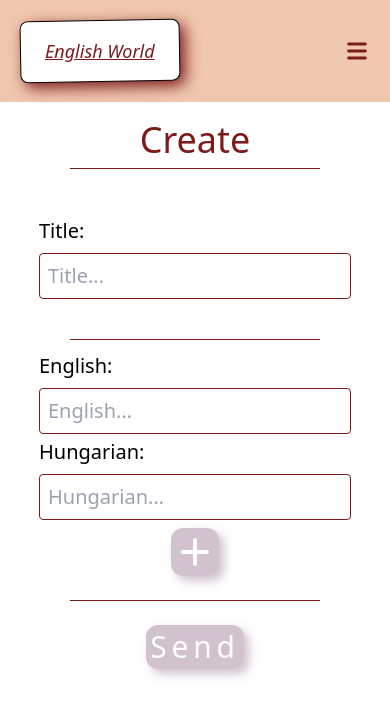
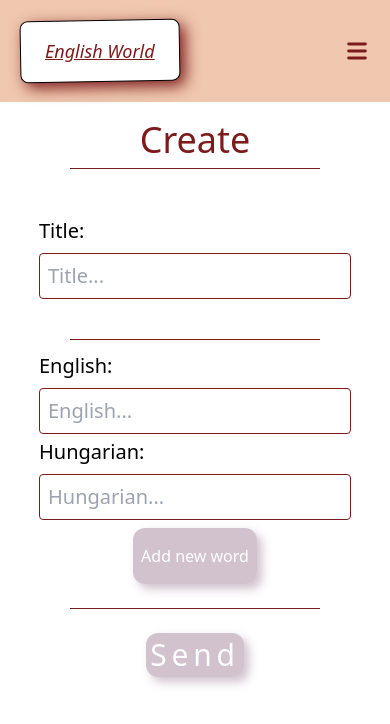
Before and after one commit to balazs21mate/English_world, a React (Create React App) app in the folder english_world_ui/: page /create in a window 390 px wide. Shown: the top 724 px of the page. Built offline with nearby package versions, Linux system fonts and the light colour scheme; no server answers.

Commit message:
change Form.js style

```diff
--- a/english_world_ui/src/components/pages/create_cards/Form.js
+++ b/english_world_ui/src/components/pages/create_cards/Form.js
@@ -1,8 +1,6 @@
 import React, {useContext, useEffect, useState} from "react";
 
 import {CreateListContext} from '../../context/CreateList';
-
-import {PlusIcon} from '@heroicons/react/solid'
 
 function Form() {
 
@@ -60,7 +58,7 @@ function Form() {
                 <input type='text' className="w-full  mt-2 border outline-none border-secondary_color rounded p-2" placeholder="Title..." onChange={handleTitle} value={title}/>
             </label>
             <hr className='w-[80%] mt-10 mb-2 border-b-solid self-center border-secondary_color'></hr>
-            <div className="flex flex-col md:flex-row justify-between items-center">
+            <div className="flex flex-col xl:flex-row justify-between items-center">
                 <div className="flex flex-col">
                     <label className="text-xl mt-1">English:
                         <input type='text' className="w-full outline-none mt-2 border border-secondary_color rounded p-2" placeholder="English..." onChange={handleInput(setEnglish)} value={english}/>
@@ -69,8 +67,7 @@ function Form() {
                         <input type='text' className="w-full outline-none mt-2 border border-secondary_color rounded p-2" placeholder="Hungarian..." onChange={handleInput(setHungarian)} value={hungarian}/>
                     </label>
                 </div>
-                <button type="button" className={`hidden lg:block text-center w-20 p-1 bg-button text-white border-none rounded-xl shadow-button outline-none`} onClick={handleForm}>Add new word</button>
-                <button type="button" className={`lg:hidden text-center w-12 mt-2 p-1 bg-button text-white border-none rounded-xl shadow-button outline-none`} onClick={handleForm}><PlusIcon /></button>
+                <button type="button" className={`text-center w-25 h-14 mt-2 p-2 bg-button text-white border-none rounded-xl shadow-button outline-none`} onClick={handleForm}>Add new word</button>
             </div>
             <hr className='w-[80%] mt-6 border-b-solid self-center border-secondary_color'></hr>
             <button type="button" className="text-center max-w-[25rem] mt-6 mx-auto p-1 text-3xl bg-button text-white border-none rounded-xl shadow-button outline-none mb-8 tracking-[0.3rem]" onClick={()=>{setTitle('');handleForm()}}>Send</button>
```
